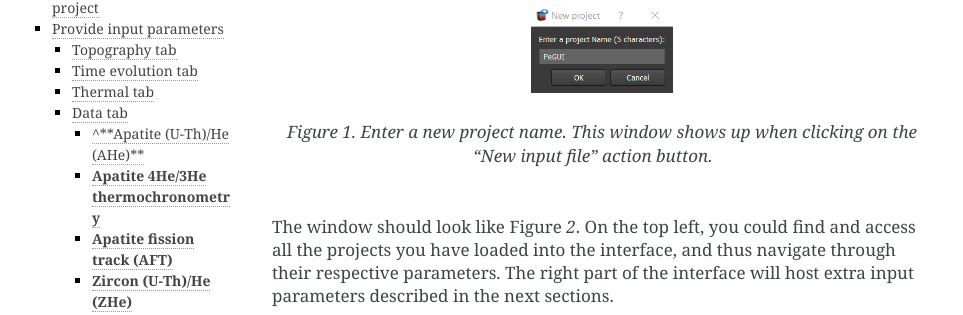
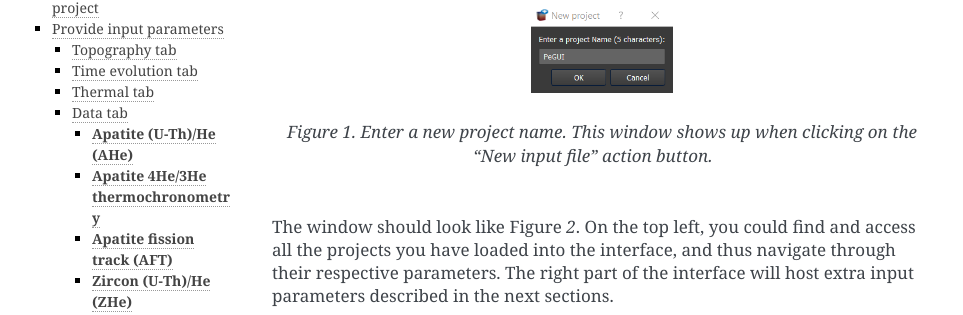
Before and after one commit to MBernAca/PecubeGUI_Doc, a Sphinx documentation site: the page built from docs/source/Usage.rst, in a window 1280 px wide and 900 px high. Shown: the part 334-649 px from the top of the window, without its empty margins (148-1111 px from the left). Built offline with Sphinx 7.4.7, drawn with Linux system fonts in a browser that asks for light colours; some of the changed text lies outside the part shown.

```diff
--- a/docs/source/Usage.rst
+++ b/docs/source/Usage.rst
@@ -190,7 +190,7 @@ Data tab
 | Here you can provide observations (ages with uncertainties), and show extra parameters for the computation of grain-specific ages.
 
 
-^**Apatite (U-Th)/He (AHe)**
+**Apatite (U-Th)/He (AHe)**
 ^^^^^^^^^^^^^^^^^^^^^^^^^^^^
 
 | The "AHe" section show all the kinetic parameters related to the apatite (U-Th)/He thermochronometer:
```
